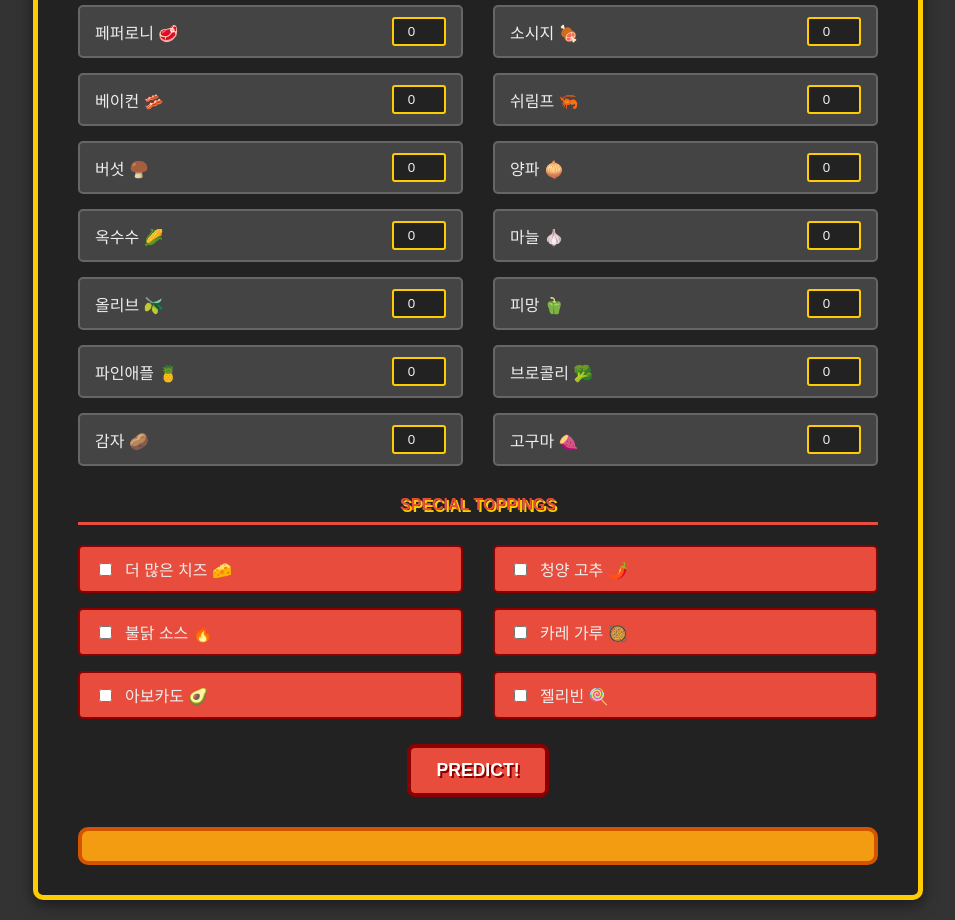
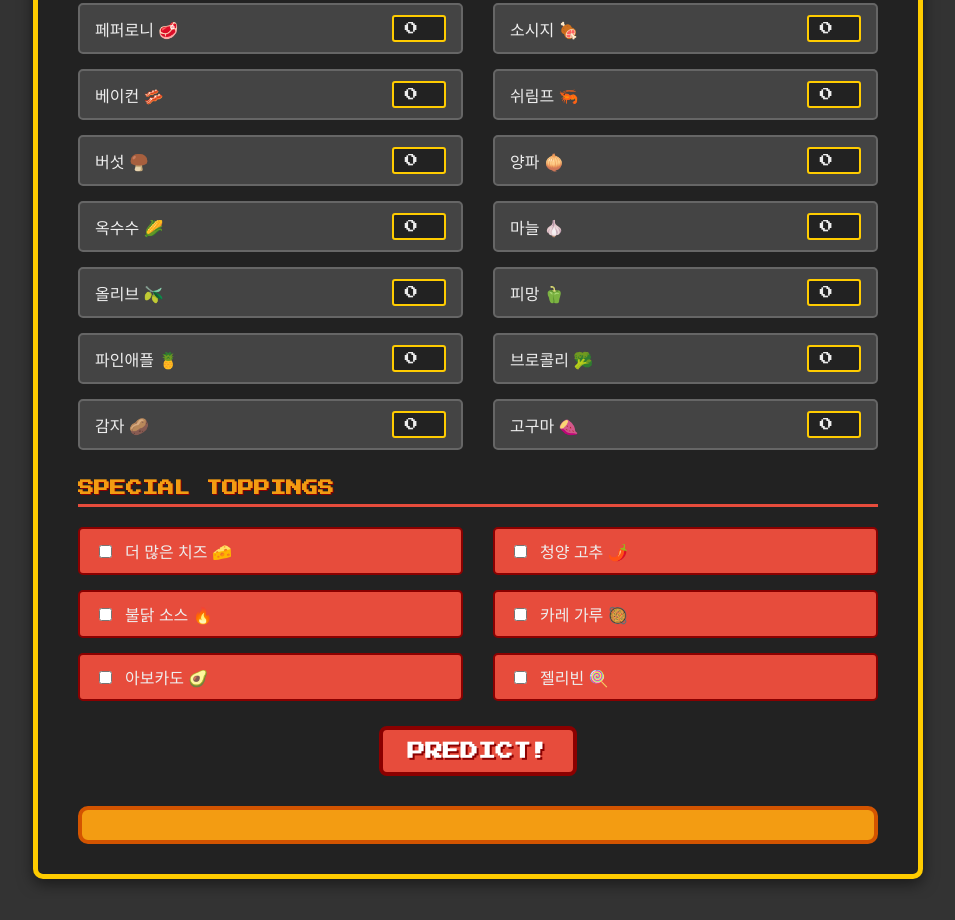
Before and after one commit to ga04yeon/pizza, a plain HTML site: page index.html in a window 1280 px wide. Shown: the part 317-1237 px from the top of the page, without its empty margins (162-1117 px from the left). After the commit the page ends 1216 px from the top, so only its background shows below. Drawn offline with Linux system fonts and the light colour scheme; a web font is replaced by a local one.

Commit message:
Update index.html

```diff
--- a/index.html
+++ b/index.html
@@ -2,8 +2,12 @@
 <html>
 <head>
     <meta charset="utf-8">
-    <meta name="viewport" content="width=device-width, initial-scale=1.0">
+    <meta name="viewport" content="width=device-width, initial-s cale=1.0">
     <title>🍕 피자 시뮬레이터 🍕</title>
+    <link rel="preconnect" href="https://fonts.googleapis.com">
+    <link rel="preconnect" href="https://fonts.gstatic.com" crossorigin>
+    <link href="https://fonts.googleapis.com/css2?family=Press+Start+2P&display=swap" rel="stylesheet">
+    <link href="https://cdn.jsdelivr.net/gh/projectnoonnu/noonfonts_eight@1.0/EightBit.min.css" rel="stylesheet">
     <link href="https://cdn.jsdelivr.net/gh/projectnoonnu/noonfonts_two@1.0/DOSGothic.min.css" rel="stylesheet">
     <style>
         body {
@@ -26,34 +30,115 @@
             width: 90%;
             border: 5px solid #ffcc00;
         }
-        h1, h2 {
-            font-family: sans-serif;
+        h1 {
+            font-family: 'EightBit', 'Press Start 2P', cursive;
             color: #e74c3c;
             text-align: center;
+            margin-bottom: 25px;
+            font-size: 1.5em;
             text-shadow: 2px 2px #ffcc00;
         }
-        h1 { font-size: 1.5em; margin-bottom: 25px; }
-        h2 { font-size: 1em; margin-top: 30px; margin-bottom: 20px; border-bottom: 3px solid #e74c3c; padding-bottom: 8px; }
-        p { font-size: 0.8em; text-align: center; margin-bottom: 30px; }
-        .dough-selection, .topping-grid, .special-topping-grid { margin-bottom: 20px; }
-        .dough-selection label { font-size: 0.9em; margin-right: 20px; }
-        .topping-grid, .special-topping-grid { display: grid; grid-template-columns: 1fr 1fr; gap: 15px 30px; }
-        .topping-item, .special-item { display: flex; align-items: center; padding: 10px 15px; border-radius: 5px; border: 2px solid #666; }
-        .topping-item { background-color: #444; justify-content: space-between; }
-        .special-item { background-color: #e74c3c; justify-content: flex-start; border: 2px solid #8b0000; }
-        .topping-item label { flex-grow: 1; }
-        .special-item label { margin-left: 10px; }
-        input[type="number"] { width: 40px; border: 2px solid #ffcc00; background-color: #222; color: #eee; border-radius: 3px; padding: 5px; text-align: center; }
+        p {
+            font-size: 0.8em;
+            text-align: center;
+            margin-bottom: 30px;
+        }
+        h2 {
+            font-family: 'EightBit', 'Press Start 2P', cursive;
+            color: #f39c12;
+            border-bottom: 3px solid #e74c3c;
+            padding-bottom: 8px;
+            margin-top: 30px;
+            margin-bottom: 20px;
+            font-size: 1em;
+            text-shadow: 1px 1px #8b0000;
+        }
+        .dough-selection, .topping-grid, .special-topping-grid {
+            margin-bottom: 20px;
+        }
+        .dough-selection label {
+            font-size: 0.9em;
+            margin-right: 20px;
+        }
+        .topping-grid, .special-topping-grid {
+            display: grid;
+            grid-template-columns: 1fr 1fr;
+            gap: 15px 30px;
+        }
+        .topping-item, .special-item {
+            display: flex;
+            align-items: center;
+            padding: 10px 15px;
+            border-radius: 5px;
+            border: 2px solid #666;
+        }
+        .topping-item {
+            background-color: #444;
+            justify-content: space-between;
+        }
+        .special-item {
+            background-color: #e74c3c;
+            justify-content: flex-start;
+            border: 2px solid #8b0000;
+        }
+        .topping-item label {
+            flex-grow: 1;
+        }
+        .special-item label {
+            margin-left: 10px;
+        }
+        input[type="number"] {
+            width: 40px;
+            border: 2px solid #ffcc00;
+            background-color: #222;
+            color: #eee;
+            border-radius: 3px;
+            padding: 5px;
+            text-align: center;
+            font-family: 'Press Start 2P', cursive;
+        }
         button {
-            padding: 12px 25px; background-color: #e74c3c; color: #fff; border: 4px solid #8b0000; border-radius: 8px; cursor: pointer;
-            margin-top: 25px; font-size: 1.1em; font-weight: bold; transition: all 0.1s ease-in-out; display: block;
-            margin-left: auto; margin-right: auto; text-shadow: 2px 2px #8b0000;
+            font-family: 'EightBit', 'Press Start 2P', cursive;
+            padding: 12px 25px;
+            background-color: #e74c3c;
+            color: #fff;
+            border: 4px solid #8b0000;
+            border-radius: 8px;
+            cursor: pointer;
+            margin-top: 25px;
+            font-size: 1.1em;
+            font-weight: bold;
+            transition: all 0.1s ease-in-out;
+            display: block;
+            margin-left: auto;
+            margin-right: auto;
+            text-shadow: 2px 2px #8b0000;
+        }
+        button:hover {
+            background-color: #c0392b;
+            border-color: #550000;
+        }
+        button:active {
+            transform: translateY(2px);
+            box-shadow: none;
         }
         #result {
-            margin-top: 30px; padding: 15px; background-color: #f39c12; border: 4px solid #d35400; border-radius: 10px;
-            font-size: 1.2em; text-align: center; color: #4a230f; line-height: 1.4; text-shadow: 1px 1px #fff;
+            margin-top: 30px;
+            padding: 15px;
+            background-color: #f39c12;
+            border: 4px solid #d35400;
+            border-radius: 10px;
+            font-size: 1.2em;
+            text-align: center;
+            color: #4a230f;
+            line-height: 1.4;
+            text-shadow: 1px 1px #fff;
         }
-        #result span { color: #e74c3c; font-weight: bold; font-size: 1.2em; }
+        #result span {
+            color: #e74c3c;
+            font-weight: bold;
+            font-size: 1.2em;
+        }
     </style>
 </head>
 <body>
```
